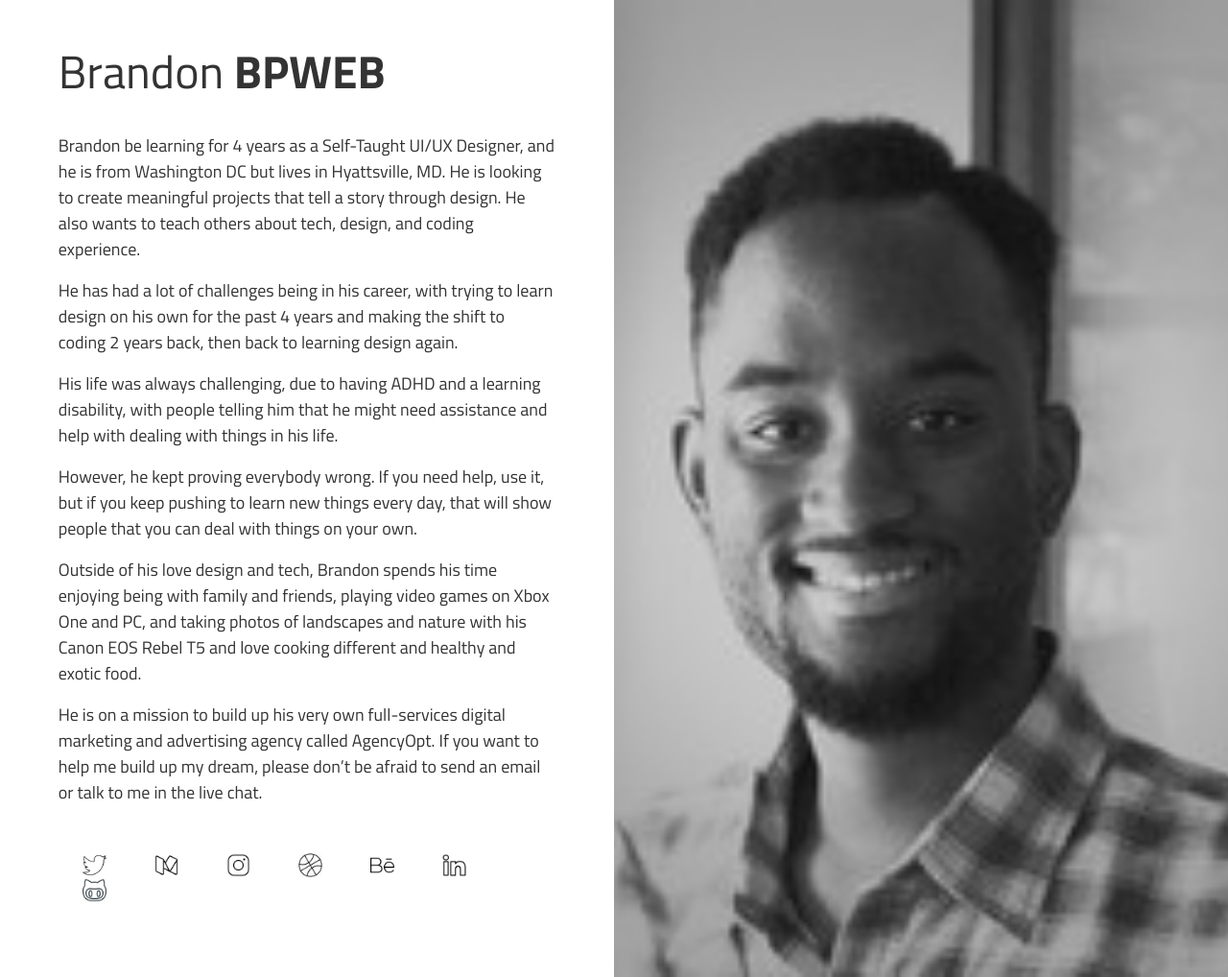
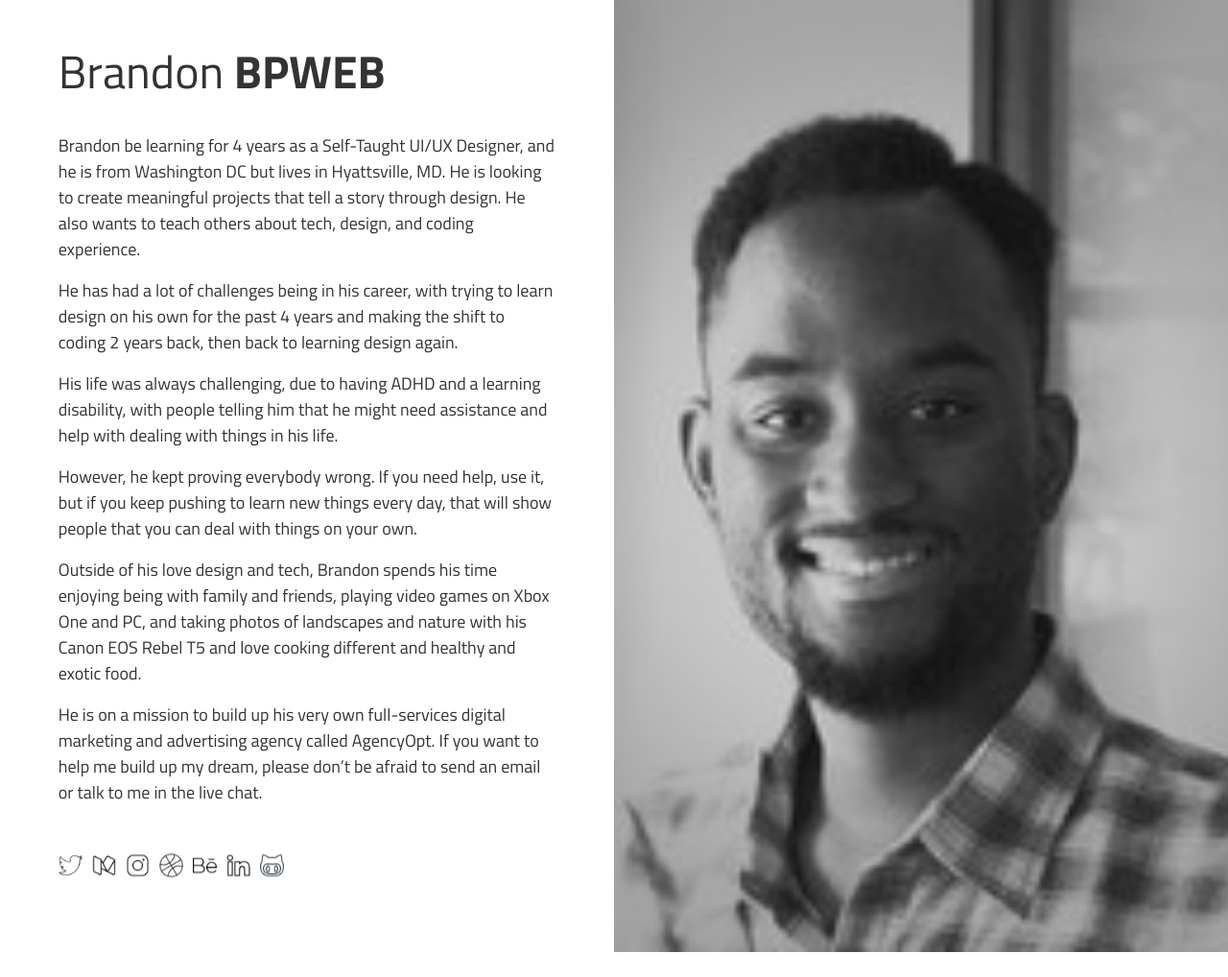
Before and after one commit to officialdrafty/bpweb, a Jekyll site: the page built from index.md, in a window 1280 px wide. Shown: the whole page at 96% size. Built offline with Jekyll 4.4.1, drawn with Linux system fonts in a browser that asks for light colours; after the commit the page ends 992 px from its top, so only the background shows below that.

Commit message:
Changes Jekyll

```diff
--- a/assets/css/style.css
+++ b/assets/css/style.css
@@ -61,7 +61,11 @@
     }
 
     .social-media a {
-      padding: 0 25px;
+      padding: 0 5px;
+    }
+
+    .social-media a:first-child {
+      padding-left: 0px;
     }
 
     li {
```
